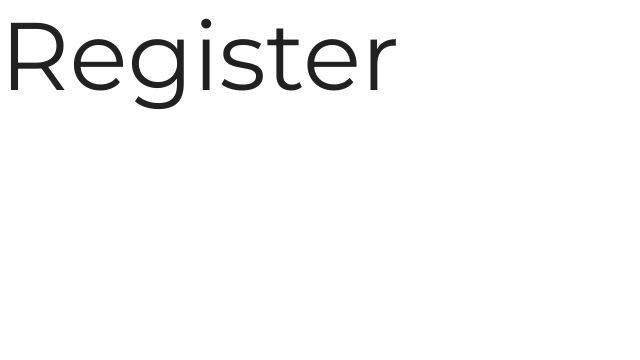
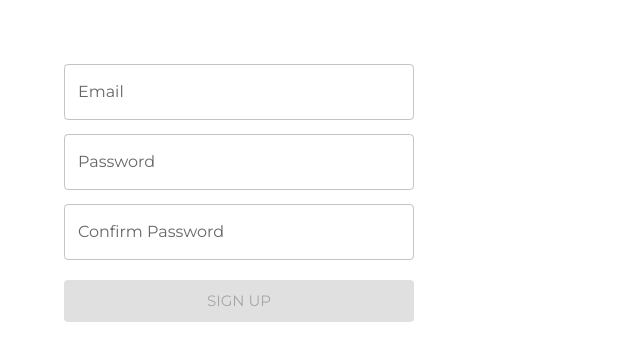
Before and after one commit to bienku/productivity-app, a React (Vite) app: page /register in a window 1280 px wide. Shown: the top 360 px of the page, without its empty margins (0-640 px from the left). Built offline with nearby package versions, Linux system fonts and the light colour scheme.

Commit message:
:sparkles: Created register form with yup validation

```diff
--- a/src/pages/Register.tsx
+++ b/src/pages/Register.tsx
@@ -1,8 +1,74 @@
 import React from 'react';
-import { Typography } from '@mui/material';
+import { Field, Form, Formik, FormikHelpers } from 'formik';
+import { Box, Button, TextField } from '@mui/material';
+import { registerSchema } from '../schema/account';
+
+const initialValues = {
+    email: '',
+    password: '',
+    confirmPassword: '',
+};
 
 const Register = () => {
-    return <Typography variant="h1">Register</Typography>;
+    const handleSubmit = (values: typeof initialValues, actions: FormikHelpers<typeof initialValues>) => {
+        console.log(values);
+        console.log(actions);
+    };
+
+    return (
+        <Box width="350px" m={8}>
+            <Formik
+                initialValues={initialValues}
+                onSubmit={(values, actions) => handleSubmit(values, actions)}
+                validationSchema={registerSchema}
+            >
+                {({ errors, touched, isValid, dirty }) => (
+                    <Form>
+                        <Field
+                            name="email"
+                            type="email"
+                            label="Email"
+                            as={TextField}
+                            fullWidth
+                            error={errors.email && touched.email}
+                            helperText={Boolean(touched.email) && errors.email}
+                        />
+                        <Box height={14} />
+                        <Field
+                            name="password"
+                            type="password"
+                            label="Password"
+                            as={TextField}
+                            fullWidth
+                            error={errors.password && touched.password}
+                            helperText={Boolean(touched.password) && errors.password}
+                        />
+                        <Box height={14} />
+                        <Field
+                            name="confirmPassword"
+                            type="password"
+                            label="Confirm Password"
+                            as={TextField}
+                            fullWidth
+                            error={errors.confirmPassword && touched.confirmPassword}
+                            helperText={Boolean(touched.confirmPassword) && errors.confirmPassword}
+                        />
+                        <Box height={20} />
+                        <Button
+                            disabled={!isValid || !dirty}
+                            type="submit"
+                            variant="contained"
+                            color="primary"
+                            size="large"
+                            fullWidth
+                        >
+                            Sign up
+                        </Button>
+                    </Form>
+                )}
+            </Formik>
+        </Box>
+    );
 };
 
 export default Register;
--- /dev/null
+++ b/src/schema/account.ts
@@ -0,0 +1,18 @@
+import * as yup from 'yup';
+
+const passwordRules = /^(?=.*\d)(?=.*[a-z])(?=.*[A-Z]).{5,}$/;
+// min 5 chars, 1 upper, 1 lower, 1 digit
+
+export const registerSchema = yup.object().shape({
+    email: yup.string().email('Please enter a valid email').required('Required!'),
+    password: yup
+        .string()
+        .min(5, 'Password must be at least 5 characters')
+        .max(50, 'Password cannot exceed 50 characters')
+        .matches(passwordRules, 'Please create a stronger password')
+        .required('Required!'),
+    confirmPassword: yup
+        .string()
+        .oneOf([yup.ref('password')], 'Password must match')
+        .required('Required!'),
+});
```
